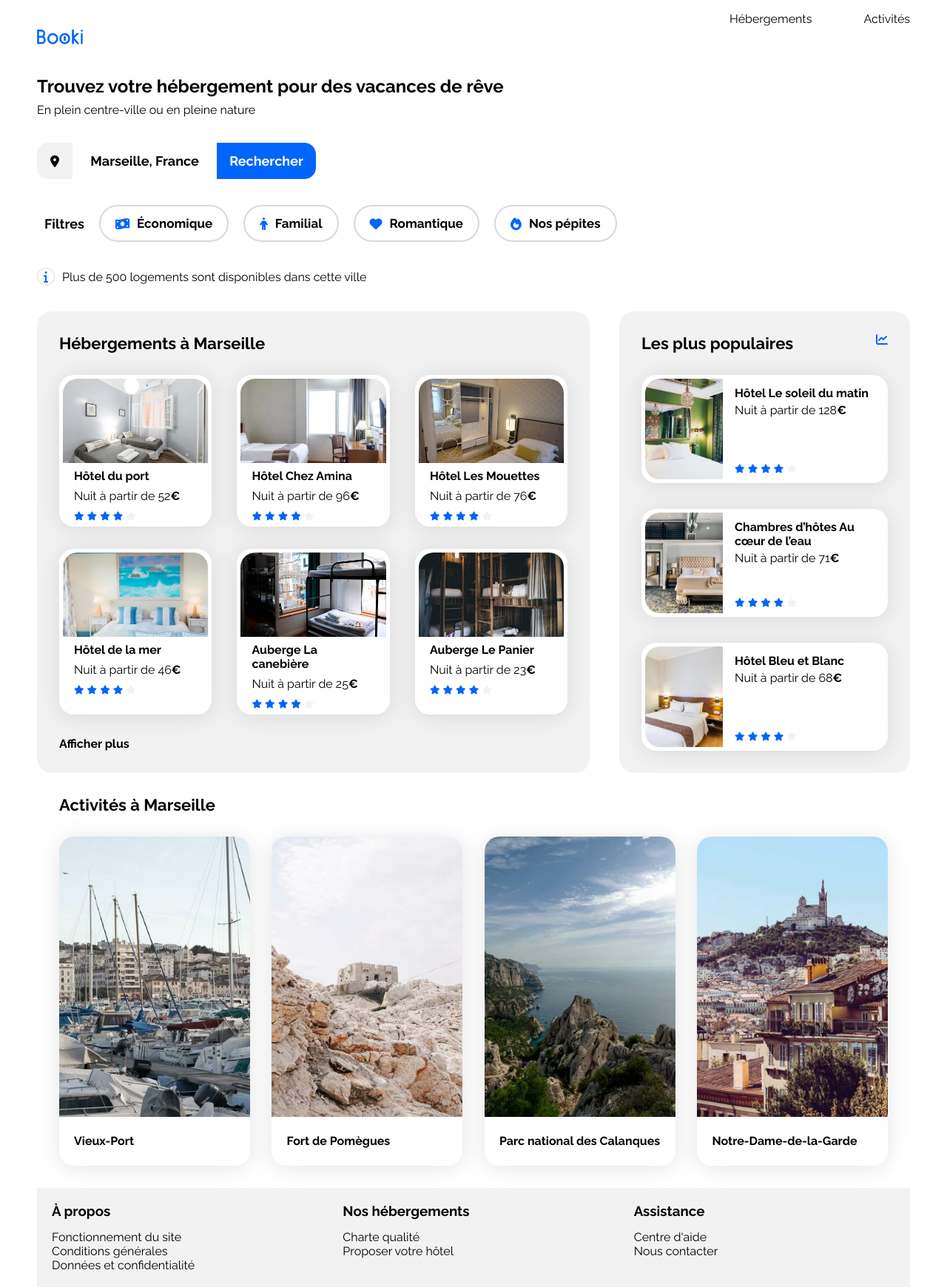
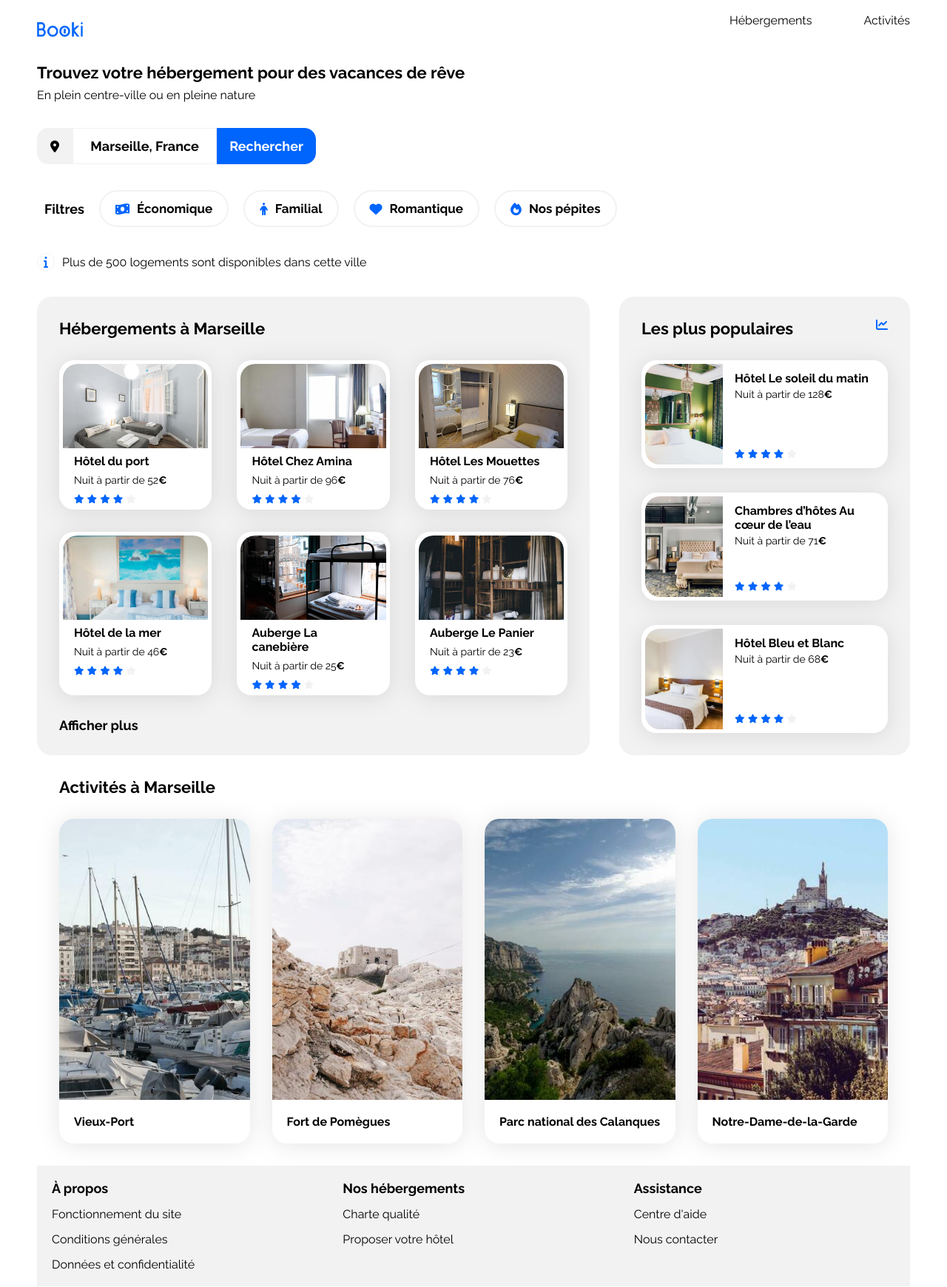
Before and after one commit to Linch022/Projet-3-OC, a plain HTML site: page index.html in a window 1280 px wide. Shown: the whole page at 74% size. Drawn offline with Linux system fonts and the light colour scheme.

Commit message:
last modify

```diff
--- a/css/style.css
+++ b/css/style.css
@@ -11,7 +11,8 @@
   --main-color: #0065fc;
   --main-bg-color: #f2f2f2;
   --filter-bg-color: #deebff;
-  --border-color : #d9d9d9;
+  --white: #ffffff;
+  --black: #000000;
 }
 
 .fa-solid {
@@ -26,6 +27,7 @@ body {
 .main-container {
   width: 100%;
   max-width: 1440px;
+  min-width: 320px;
   padding: 0 50px;
   box-sizing: border-box;
 }
@@ -41,7 +43,7 @@ a {
 }
 
 .card {
-  background-color: white;
+  background-color: var(--white);
   border-radius: 20px;
   padding: 5px;
   filter: drop-shadow(0px 3px 15px rgba(0, 0, 0, 0.1));
@@ -53,6 +55,10 @@ a {
 
 .card-title {
   font-size: 16px;
+}
+
+.card-subtitle {
+    font-size: 14px;
 }
 
 .euro {
@@ -80,9 +86,11 @@ a {
 }
 
 .nav-item {
-  height: 100%;
-  position: relative;
-  padding-top: 16px;
+    display: block;
+    height: 100%;
+    position: relative;
+    padding-top: 16px;
+    border-top: 2px solid rgba(0, 0, 0, 0);
 }
 
 .nav-item:hover {
@@ -97,6 +105,7 @@ a {
 .logo-header {
   width: 62px;
   height: 20px;
+  display: block;
 }
 
 /****** Search Section ***********/
@@ -110,6 +119,7 @@ a {
 
 .headline h2 {
     margin-bottom: 8px;
+    font-size: 22px;
 }
 
 .form-search {
@@ -129,7 +139,7 @@ a {
 }
 
 .form-search .fa-solid {
-  color: black;
+  color: var(--black);
 }
 
 .form-search label:hover {
@@ -142,11 +152,12 @@ a {
   font-size: 18px;
   font-weight: 700;
   text-align: center;
-  color: black;
+  color: var(--black);
+  border: 1px solid var(--main-bg-color);
 }
 
 #location::placeholder {
-  color: black;
+  color: var(--black);
 }
 
 .form-submit {
@@ -156,7 +167,7 @@ a {
     background-color: var(--main-color);
     border: 1px solid var(--main-color);
     border-radius: 0px 15px 15px 0px;
-    color: #ffffff;
+    color: var(--white);
     font-size: 18px;
     font-weight: 700;
 }
@@ -194,12 +205,13 @@ a {
     height: 50px;
     margin: 0px 10px;
     padding: 4px 20px 4px 20px;
-    border: 2px solid var(--border-color);
+    border: 2px solid var(--main-bg-color);
     border-radius: 25px;
     gap: 10px;
     font-weight: 700;
     font-size: 17px;
     white-space: nowrap;
+    background-color: var(--white);
 }
 
 .filter:hover {
@@ -219,7 +231,7 @@ a {
     justify-content: center;
     width: 24px;
     height: 24px;
-    border: 1px solid var(--border-color);
+    border: 1px solid var(--main-bg-color);
     border-radius: 50px;
     margin-right: 10px;
 }
@@ -285,6 +297,7 @@ a {
 
 .show-more p {
   font-weight: bold;
+  font-size: 18px;
   cursor: pointer;
 }
 
@@ -358,9 +371,12 @@ a {
 .activities-cards {
     display: flex;
     flex-direction: row;
-    justify-content: space-between;
+    gap: 30px;
 }
 
+.activities-cards a {
+    width: calc(25% - (90px / 4));
+}
 .activities-cards .card {
     display: flex;
     flex-direction: column;
@@ -371,19 +387,15 @@ a {
 .activities-cards .card-title {
     display: flex;
     align-items: center;
-}
-
-.activities-cards a {
-  width: 23%;
+    height: 59px;
 }
 
 .activities-cards img {
   border-radius: 20px 20px 0px 0px;
-  height: 85%;
+  height: 380px;
 }
 
 .activities-cards .card-txt {
-  height: 15%;
   padding: 20px;
 }
 
@@ -395,13 +407,13 @@ a {
     background-color: var(--main-bg-color);
 }
 
-.footer-containers {
+.footer-container {
   width: calc(100% / 3);
   padding: 20px;
 }
 
 .footer-title {
-    font-size: 18;
+    font-size: 18px;
     font-weight: 700;
     margin-bottom: 15px;
 }
@@ -417,9 +429,19 @@ a {
 /****** Media queries ***********/
 /* Medium devices (tablets, less/equal than 1024px) */
 @media (max-width: 1024px) {
+
   .filters-section {
     flex-direction: column;
     gap: 20px;
+  }
+
+  .filters-container {
+    flex-direction: column;
+    gap: 10px;
+  }
+
+  .filter {
+    font-size: 16px;
   }
 
   .places-and-popular {
@@ -444,30 +466,38 @@ a {
   }
 
   .popular-cards .card-title {
+    font-size: 16px;
+  }
+
+  .popular-cards .card-subtitle {
     font-size: 14px;
   }
 
-  .popular-cards .card-subtitle {
-    font-size: 13px;
-  }
-
   .activities-cards img {
-    height: 75%;
+    height: 200px;
   }
 
   .activities-cards .card-txt {
-    height: 25%;
+    height: 70px;
   }
 }
 
 /* Small devices (phones, less than 768px) */
 @media (max-width: 767.98px) {
+    .main-container {
+        display: flex;
+        flex-direction: column;
+        gap: 35px;
+    }
   .header-container {
     flex-direction: column;
   }
 
   .main-container {
     padding: 0px;
+    display: flex;
+    flex-direction: column;
+    gap: 35px;
   }
 
   .logo-container {
@@ -483,10 +513,14 @@ a {
     width: 100%;
   }
 
+  .navbar  li {
+    width: 50%;
+}
+
   .nav-item {
     display: flex;
     justify-content: center;
-    width: 50%;
+    width: 100%;
     padding-top: 0;
     border-bottom: 2px solid var(--main-bg-color);
   }
@@ -527,13 +561,18 @@ a {
 
   .filters {
     flex-wrap: wrap;
-    row-gap: 20px;
+    gap: 20px;
     justify-items: center;
   }
 
+  .filters li {
+    width: calc(50% - 10px);
+  }
+
   .filter {
-    width: calc(50% - 20px);
+    width: 100%;
     font-size: 14px;
+    margin: 0;
   }
 
   .places-and-popular {
@@ -546,7 +585,7 @@ a {
   }
 
   #places {
-    background-color: white;
+    background-color: var(--white);
   }
 
   .places-cards {
@@ -580,11 +619,19 @@ a {
     height: 200px;
   }
 
+  .activities-cards img {
+    height: 141px;
+  }
+
+  .activities-cards .card-title {
+    height: 59px;
+  }
+
   .footer {
     flex-direction: column;
   }
 
-  .footer-containers {
+  .footer-container {
     width: 100%;
   }
 }
--- a/index.html
+++ b/index.html
@@ -34,20 +34,20 @@
         </div>
         <nav>
           <ul class="navbar">
-            <li class="nav-item"><a href="#places">Hébergements</a></li>
-            <li class="nav-item"><a href="#activities">Activités</a></li>
+            <li ><a href="#places" class="nav-item">Hébergements</a></li>
+            <li ><a href="#activities" class="nav-item">Activités</a></li>
           </ul>
         </nav>
       </header>
       <main>
         <div class="search-filters">
-          <section class="headline">
+          <div class="headline">
             <h2>Trouvez votre hébergement pour des vacances de rêve</h2>
             <p>En plein centre-ville ou en pleine nature</p>
-          </section>
+          </div>
           <form action="#">
             <div class="form-search">
-              <label for="location"
+              <label for="location" aria-label="Saisissez votre prochaine destination de vacances"
                 ><i class="fa-solid fa-location-dot"></i
               ></label>
               <input
@@ -68,24 +68,24 @@
           <div class="filters-container">
             <p>Filtres</p>
             <ul class="filters">
-              <li class="filter">
+              <li><button class="filter">
                 <i class="fa-solid fa-money-bill-wave"></i> Économique
-              </li>
-              <li class="filter">
+              </button></li>
+              <li><button class="filter">
                 <i class="fa-solid fa-person"></i> Familial
-              </li>
-              <li class="filter">
+              </button></li>
+              <li><button class="filter">
                 <i class="fa-solid fa-heart"></i> Romantique
-              </li>
-              <li class="filter">
+              </button></li>
+              <li><button class="filter">
                 <i class="fa-solid fa-fire"></i> Nos pépites
-              </li>
+              </button></li>
             </ul>
           </div>
-          <section class="infobulle">
+          <div class="infobulle">
             <i class="fa-solid fa-info info-icon"></i>
             <p>Plus de 500 logements sont disponibles dans cette ville</p>
-          </section>
+          </div>
         </div>
         <div class="places-and-popular">
           <section class="places" id="places">
@@ -359,26 +359,26 @@
         </section>
       </main>
       <footer class="footer">
-        <div class="footer-containers">
+        <div class="footer-container">
           <h3 class="footer-title">À propos</h3>
           <ul>
-            <li>Fonctionnement du site</li>
-            <li>Conditions générales</li>
-            <li>Données et confidentialité</li>
+            <li><a href="#">Fonctionnement du site</a></li>
+            <li><a href="#">Conditions générales</a></li>
+            <li><a href="#">Données et confidentialité</a></li>
           </ul>
         </div>
-        <div class="footer-containers">
+        <div class="footer-container">
           <h3 class="footer-title">Nos hébergements</h3>
           <ul>
-            <li>Charte qualité</li>
-            <li>Proposer votre hôtel</li>
+            <li><a href="#">Charte qualité</a></li>
+            <li><a href="#">Proposer votre hôtel</a></li>
           </ul>
         </div>
-        <div class="footer-containers">
+        <div class="footer-container">
           <h3 class="footer-title">Assistance</h3>
           <ul>
-            <li>Centre d'aide</li>
-            <li>Nous contacter</li>
+            <li><a href="#">Centre d'aide</a></li>
+            <li><a href="#">Nous contacter</a></li>
           </ul>
         </div>
       </footer>
```
